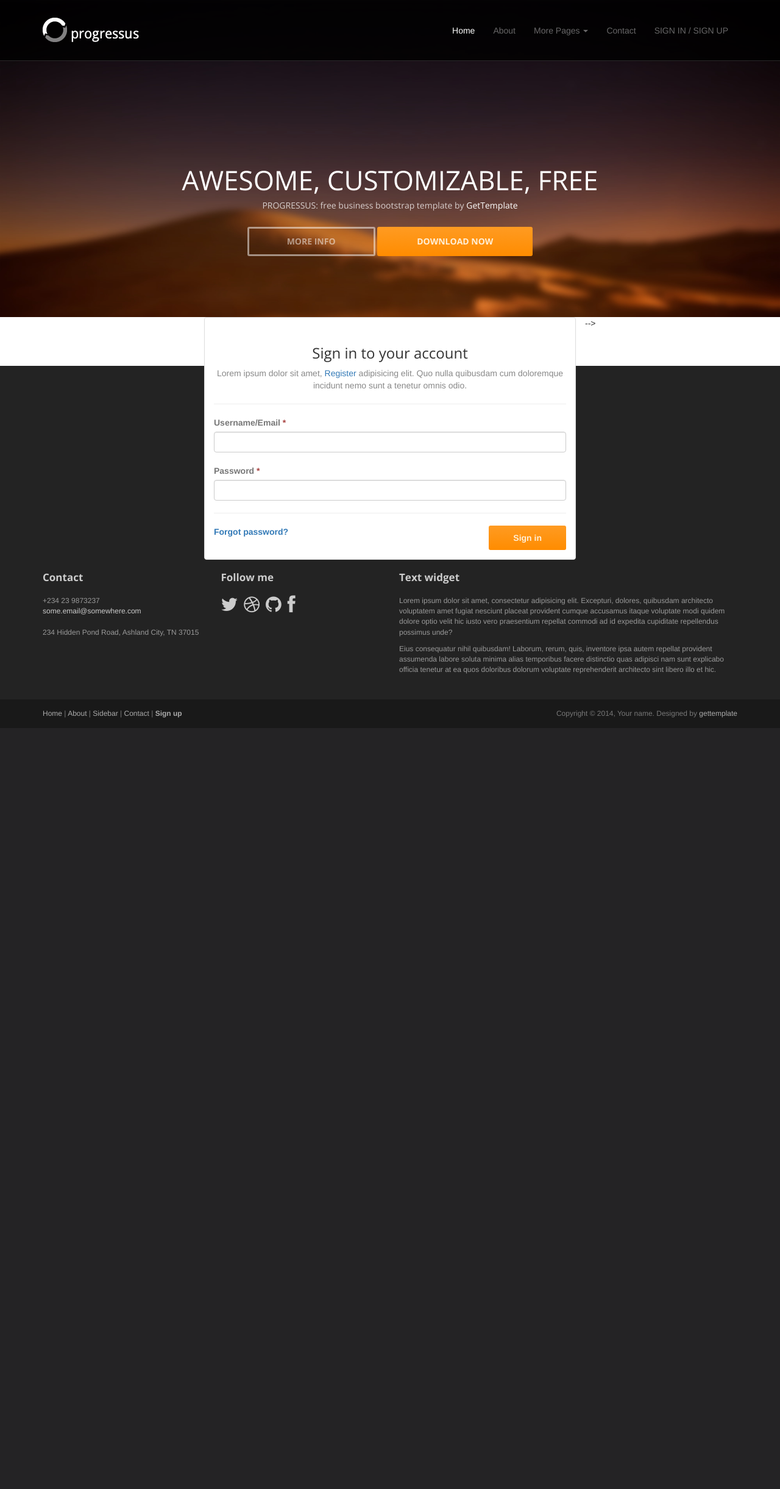
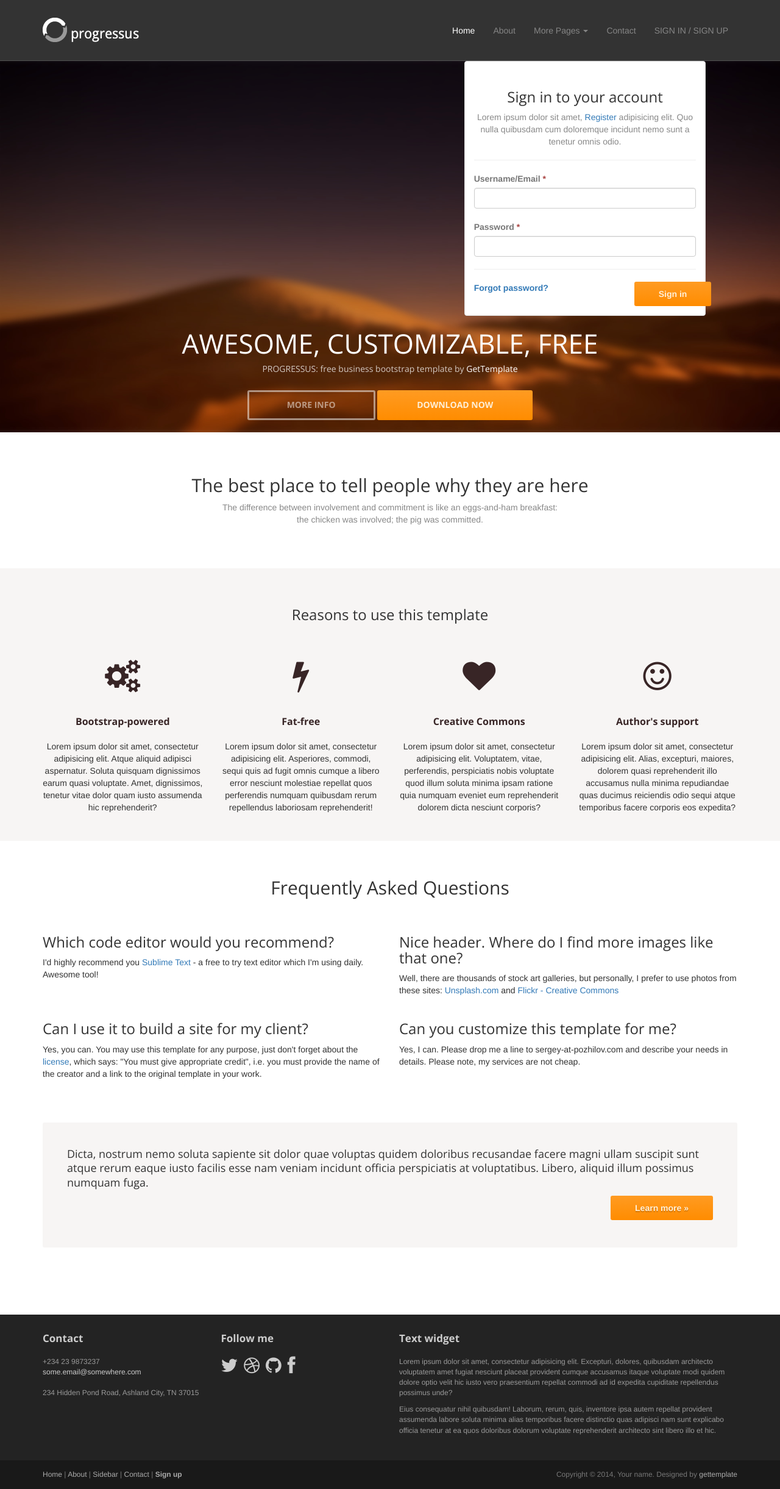
Before and after one commit to lnash94/SRScab, a CodeIgniter app: page /SRSCabs/index.php/users/login in a window 1280 px wide. Shown: the whole page at 61% size. Before the commit the page ends 1177 px from the top, so only its background shows below. Run offline with CodeIgniter, Linux system fonts and the light colour scheme; some libraries are stand-ins or nearby versions.

Commit message:
login front

```diff
--- a/application/controllers/Users.php
+++ b/application/controllers/Users.php
@@ -9,12 +9,13 @@
     public function login()
     {
         $data['title'] = 'Log in';
-        $this->form_validation->set_rules('username', 'Email', 'required|valid_email|callback_check_email_exists');
+        $this->form_validation->set_rules('username', 'Email', 'required|valid_email');
         $this->form_validation->set_rules('password', 'Password', 'required');
 
         if ($this->form_validation->run() === FALSE) {
             $this->load->view('template/header');
             $this->load->view('customer/login', $data);
+            $this->load->view('pages/home',$data);
             $this->load->view('template/footer');
         }
         else {
@@ -45,7 +46,7 @@
 
 
 
-                redirect('users/register');
+                redirect('pages/view');
             } else {
                 //set message
                 $this->session->set_flashdata('login_failed', 'You are logged into fail');
--- a/application/models/User_model.php
+++ b/application/models/User_model.php
@@ -9,7 +9,7 @@
         $this->db->where('email',$username);
         $this->db->where('password',$password);
 
-        $result= $this->db->get('users');
+        $result= $this->db->get('user');
 
         if ($result->num_rows()==1){
             return $result->row(0)->id;
@@ -23,7 +23,7 @@
     //check email exist
     public function check_email_exists($username)
     {
-        $query = $this->db->get_where('user',array('employee_email'=>$username));
+        $query = $this->db->get_where('user',array('email'=>$username));
         if (empty($query->row_array())){
             return true;
         }else{
--- a/application/views/Customer/login.php
+++ b/application/views/Customer/login.php
@@ -1,36 +1,25 @@
-
 <?php form_open("users/login");?>
 
-<!--<header id="head" class="secondary"></header>
-<!-- container -->
-	<!--	<ol class="breadcrumb">
-			<li><a href="index.html">Home</a></li>
-			<li class="active">User access</li>
-		</ol>
 
-		<div class="row">
-
-			<!-- Article main content -->
-<!--			<article class="col-xs-12 maincontent">
-				<header class="page-header">
-					<h1 class="page-title">Sign in</h1>
-				</header>
--->
-			<div class="col-md-6 col-md-offset-3 col-sm-8 col-sm-offset-2">
+        <br>
+        <br>
+        <br>
+        <br>
+        <br>
+			<div class="col-md-4 col-md-offset-7 col-sm-8 col-sm-offset-2 ">
 					<div class="panel panel-default">
 						<div class="panel-body">
 							<h3 class="thin text-center">Sign in to your account</h3>
 							<p class="text-center text-muted">Lorem ipsum dolor sit amet, <a href="<?php echo base_url()?>/users/register">Register</a> adipisicing elit. Quo nulla quibusdam cum doloremque incidunt nemo sunt a tenetur omnis odio. </p>
 							<hr>
 
-							<form>
-								<div class="top-margin">
+								<div class="top-margin ">
 									<label>Username/Email <span class="text-danger">*</span></label>
-									<input type="text" class="form-control">
+									<input type="text" class="form-control" name="username">
 								</div>
 								<div class="top-margin">
 									<label>Password <span class="text-danger">*</span></label>
-									<input type="password" class="form-control">
+									<input type="password" class="form-control" name="password">
 								</div>
 
 								<hr>
@@ -43,11 +32,10 @@
 										<button class="btn btn-action" type="submit">Sign in</button>
 									</div>
 								</div>
-							</form>
+
 						</div>
 					</div>
                 </div>
-<!--            </article>
-<!--			<!-- /Article -->
         </div>
---><?php form_close();?>
+
+<?php form_close();?>
--- a/application/views/pages/home.php
+++ b/application/views/pages/home.php
@@ -1,8 +1,18 @@
 <?php
+?>
+<!-- Header -->
 
+<header id="head">
+    <div class="container">
+        <div class="row">
+            <h1 class="lead">AWESOME, CUSTOMIZABLE, FREE</h1>
+            <p class="tagline">PROGRESSUS: free business bootstrap template by <a href="http://www.gettemplate.com/?utm_source=progressus&amp;utm_medium=template&amp;utm_campaign=progressus">GetTemplate</a></p>
+            <p><a class="btn btn-default btn-lg" role="button">MORE INFO</a> <a class="btn btn-action btn-lg" role="button">DOWNLOAD NOW</a></p>
+        </div>
+    </div>
+</header>
+<!-- /Header -->
 
-
-?>
 
 
 <!-- Intro -->
--- a/application/views/template/header.php
+++ b/application/views/template/header.php
@@ -25,17 +25,6 @@
     <script src="<?php echo base_url();?>/assets/js/html5shiv.js"></script>
     <script src="<?php echo base_url();?>/assets/js/respond.min.js"></script>
 <!--    <![endif]-->
-    <script>
-        // Get the modal
-        var modal = document.getElementById('id01');
-
-        // When the user clicks anywhere outside of the modal, close it
-        window.onclick = function(event) {
-            if (event.target == modal) {
-                modal.style.display = "none";
-            }
-        }
-    </script>
 </head>
 
 <body class="home">
@@ -66,17 +55,6 @@
 </div>
 <!-- /.navbar -->
 
-<!-- Header -->
-<header id="head">
-    <div class="container">
-        <div class="row">
-            <h1 class="lead">AWESOME, CUSTOMIZABLE, FREE</h1>
-            <p class="tagline">PROGRESSUS: free business bootstrap template by <a href="http://www.gettemplate.com/?utm_source=progressus&amp;utm_medium=template&amp;utm_campaign=progressus">GetTemplate</a></p>
-            <p><a class="btn btn-default btn-lg" role="button">MORE INFO</a> <a class="btn btn-action btn-lg" role="button">DOWNLOAD NOW</a></p>
-        </div>
-    </div>
-</header>
-<!-- /Header -->
 <div class="content-wrapper">
 
 
```
